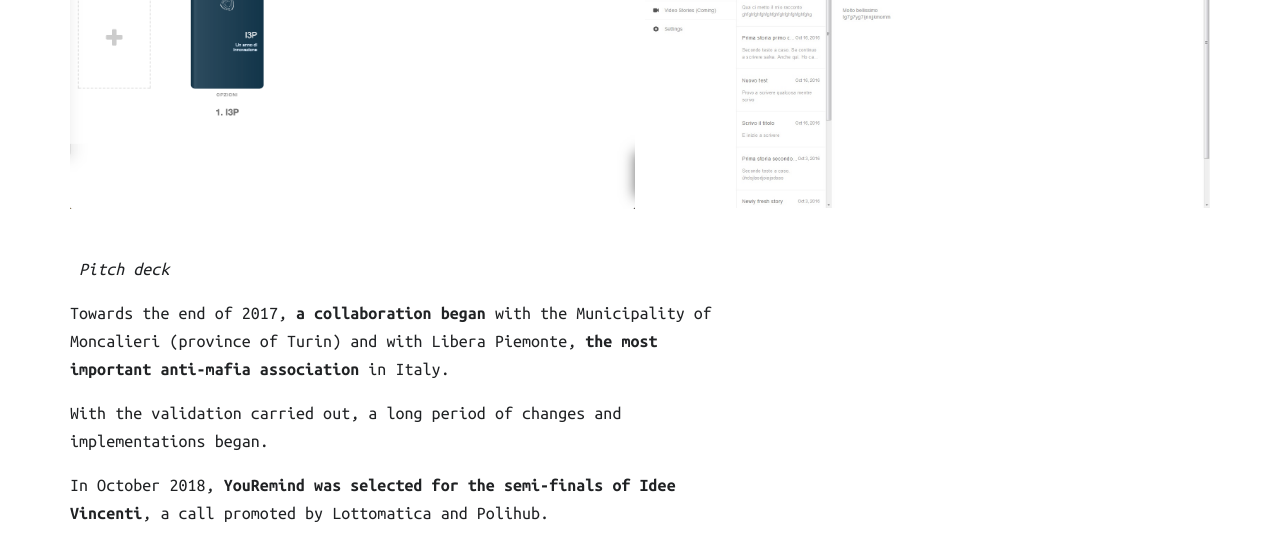
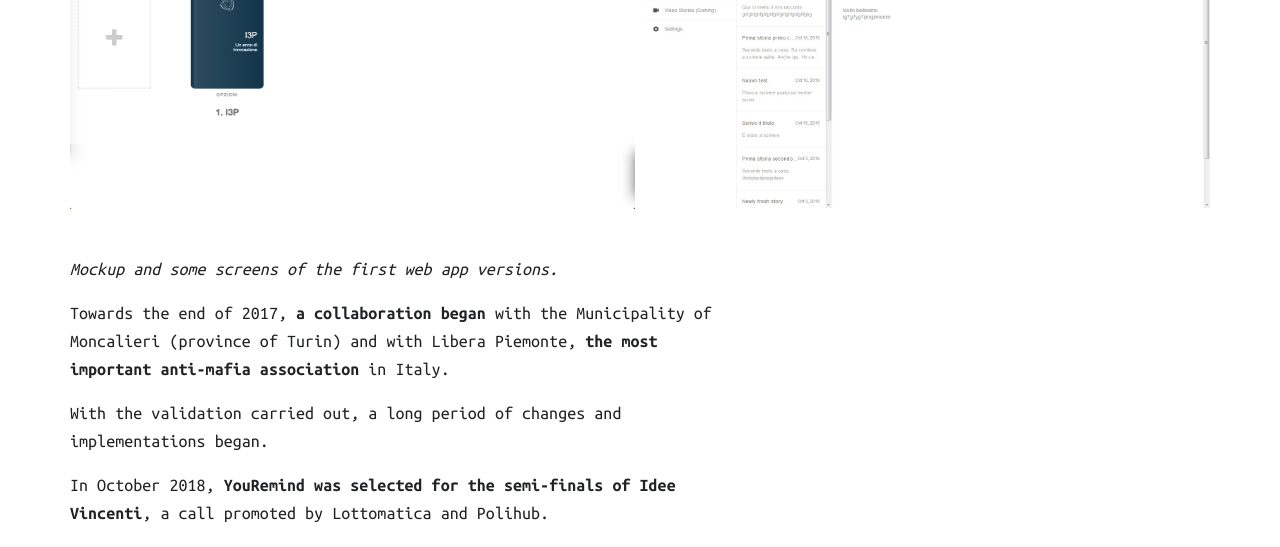
Before and after one commit to alea-git/alea-git.github.io, a Jekyll site: the page built from _projects/mobile-app-1.md, in a window 1280 px wide and 1400 px high, scrolled down 2425 px, cut to the strip 0-547 px from the top of the window. Built offline with Jekyll 4.4.1, drawn with Linux system fonts in a browser that asks for light colours; nearby versions of some CDN libraries.

Commit message:
Updated '_projects/mobile-app-1.md' via CloudCannon

```diff
--- a/_projects/mobile-app-1.md
+++ b/_projects/mobile-app-1.md
@@ -15,7 +15,7 @@ After completing high school, Gabriel decided to accept the collaboration propos
 
 YouRemind became, therefore, a platform where groups of people, like associations or companies, could come together to tell something they have in common, and automatically have YouRemind make ebooks.
 
-{% include post-components/gallery.html columns = 2 full_width = true images = "/images/projects/mcyr1.png,/images/projects/mcyr2.png,/images/projects/mcyr5.png,/images/projects/mcyr6.jpg " %}&nbsp;*Pitch deck&nbsp;*
+{% include post-components/gallery.html columns = 2 full_width = true images = "/images/projects/mcyr1.png,/images/projects/mcyr2.png,/images/projects/mcyr5.png,/images/projects/mcyr6.jpg " %} *Mockup and some screens of the first web app versions.*
 
 Towards the end of 2017, **a collaboration began** with the Municipality of Moncalieri (province of Turin) and with Libera Piemonte, **the most important anti-mafia association** in Italy.
 
@@ -23,7 +23,7 @@ With the validation carried out, a long period of changes and implementations be
 
 In October 2018, **YouRemind was selected for the semi-finals of Idee Vincenti**, a call promoted by Lottomatica and Polihub.
 
-{% include post-components/gallery.html columns = 1 full_width = true images = "/images/projects/PitchDeck1.png,/images/projects/PitchDeck2.png,/images/projects/PitchDeck3.png,/images/projects/PitchDeck4.png,/images/projects/PitchDeck5.png,/images/projects/PitchDeck6.png,/images/projects/PitchDeck7.png,/images/projects/PitchDeck8.png,/images/projects/PitchDeck9.png,/images/projects/PitchDeck10.png,/images/projects/PitchDeck11.png,/images/projects/PitchDeck12.png,/images/projects/PitchDeck12.png,/images/projects/PitchDeck14.png " %}
+{% include post-components/gallery.html columns = 1 full_width = true images = "/images/projects/PitchDeck1.png,/images/projects/PitchDeck2.png,/images/projects/PitchDeck3.png,/images/projects/PitchDeck4.png,/images/projects/PitchDeck5.png,/images/projects/PitchDeck6.png,/images/projects/PitchDeck7.png,/images/projects/PitchDeck8.png,/images/projects/PitchDeck9.png,/images/projects/PitchDeck10.png,/images/projects/PitchDeck11.png,/images/projects/PitchDeck12.png,/images/projects/PitchDeck12.png,/images/projects/PitchDeck14.png " %}&nbsp;*Italian Pitch Deck*
 
 &nbsp;
 
```
